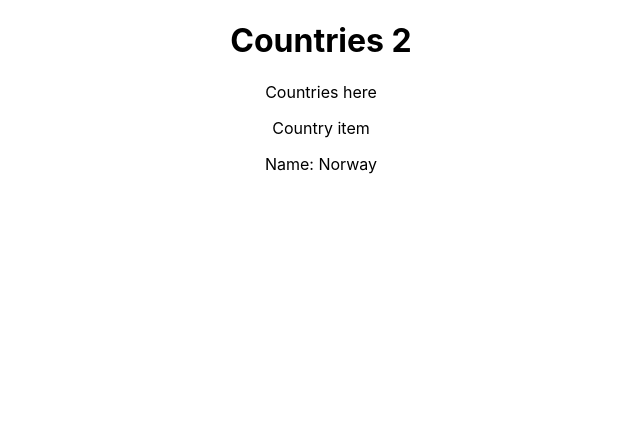
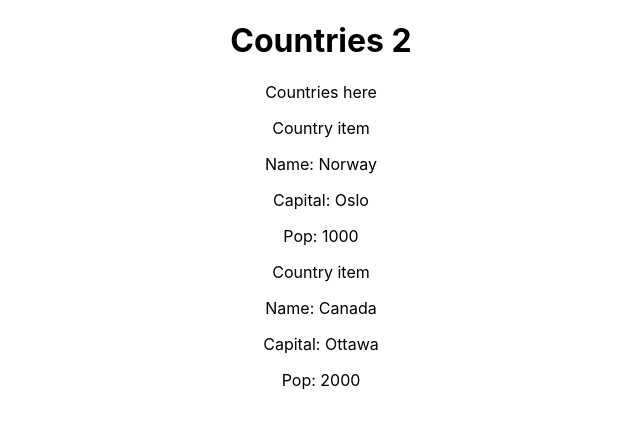
Before and after one commit to coderBorg/where_in_world, a React (Create React App) app: page / in a window 1280 px wide. Shown: the top 428 px of the page, without its empty margins (319-959 px from the left). Built offline with nearby package versions, Linux system fonts and the light colour scheme.

Commit message:
Add temp countries data, add to country item

```diff
--- a/src/components/Countries.js
+++ b/src/components/Countries.js
@@ -2,11 +2,17 @@ import React from 'react'
 import CountryItem from './CountryItem'
 
 const Countries = () => {
+
+    // Temporary countries data
+    let data = [{name: 'Norway', population: 1000, capital: 'Oslo'},
+            {name: 'Canada', population: 2000, capital: 'Ottawa'}]
+
     return (
         <div>
             <h1>Countries 2</h1>
             <p>Countries here</p>
-            <CountryItem name='Norway'/>
+            {data.map(country => (<CountryItem
+                                    country={country} />))}
         </div>
     );
 }
--- a/src/components/CountryItem.js
+++ b/src/components/CountryItem.js
@@ -1,10 +1,12 @@
 import React from 'react'
 
-export const CountryItem = ({name}) => {
+export const CountryItem = ({country: {name, capital, population}}) => {
     return (
         <div>
             <p>Country item</p>
             <p>Name: {name}</p>
+            <p>Capital: {capital}</p>
+            <p>Pop: {population}</p>
         </div>
     );
 }
```
